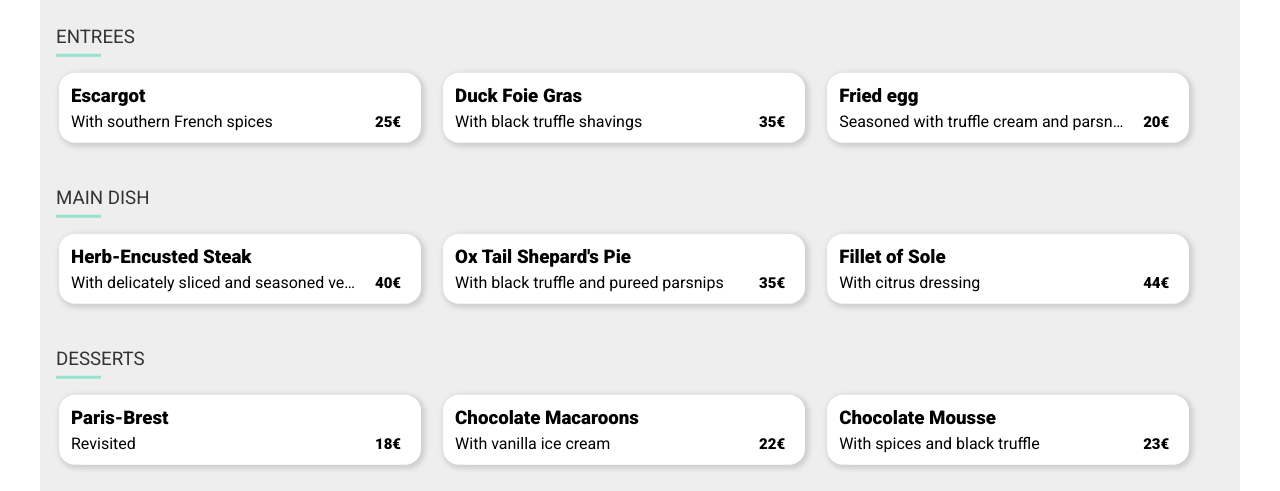
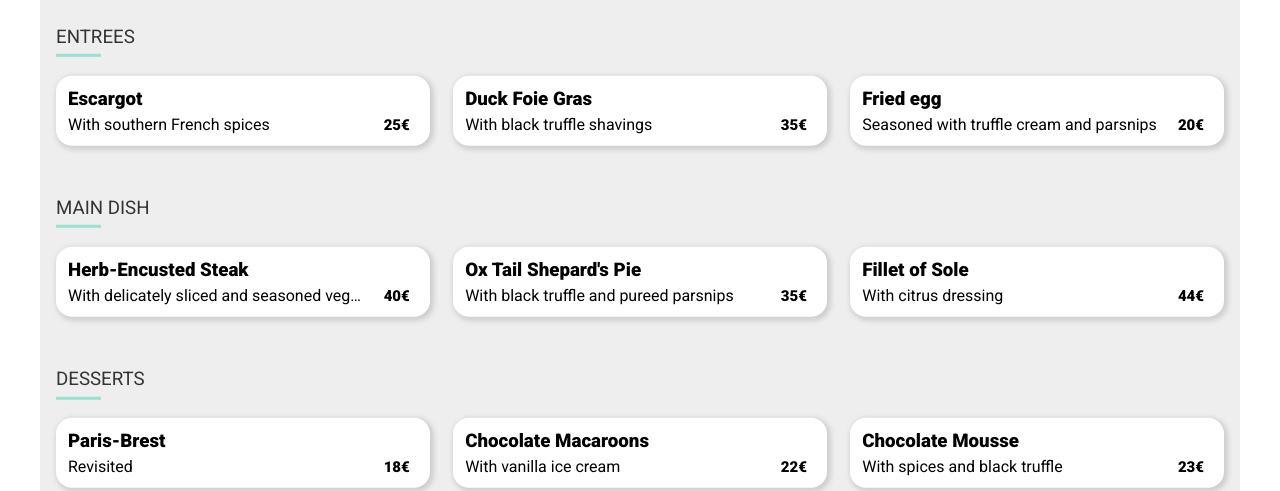
Before and after one commit to tOskr-uk/OhMyFood, a website: page pages/restaurant_1.html in a window 1280 px wide. Shown: the part 380-871 px from the top of the page. Drawn offline with Linux system fonts and the light colour scheme; a web font is replaced by a local one.

Commit message:
Fixed alignment issue with menu cards

```diff
--- a/sass/_components.scss
+++ b/sass/_components.scss
@@ -186,8 +186,8 @@
     transition: all 0.2s;
 
     @include breakpoint-tablet {
-        margin: 0 3px;
-        flex: 0 1 31%;
+        margin: 2% 0;
+        flex: 0 1 32%;
         margin-top: 0;
     }
 
--- a/sass/_pages.scss
+++ b/sass/_pages.scss
@@ -270,7 +270,8 @@
             @include breakpoint-tablet {
                 display: flex;
                 flex-flow: row wrap;
-                gap: 1em;
+                justify-content: space-between;
+                // gap: 1em;
             }
 
             &__title {
@@ -282,6 +283,7 @@
 
                 @include breakpoint-tablet {
                     width: 100%;
+                    margin-bottom: 1em;
                 }
 
                 &::before {
```
Also changed, not shown: css/style.css, 1 other file.
